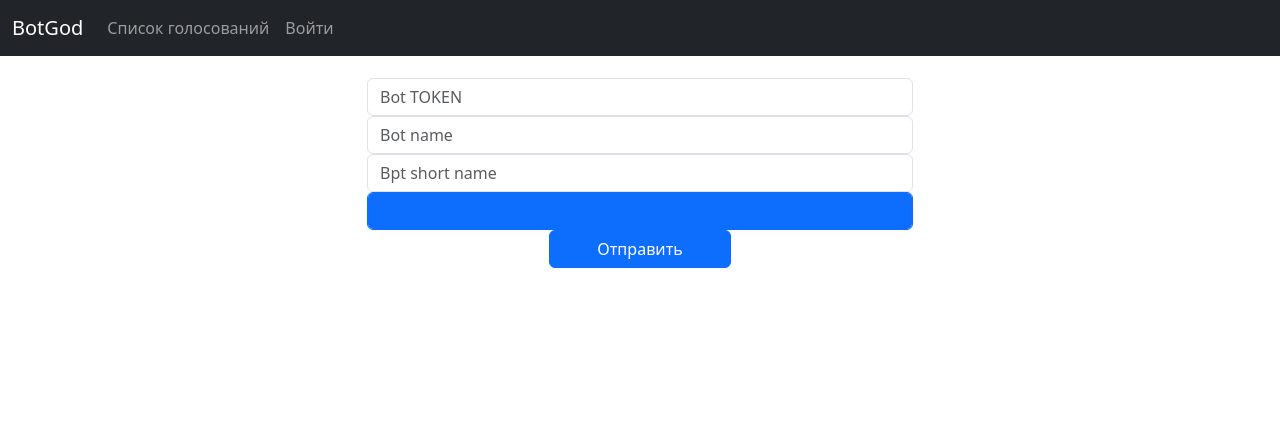
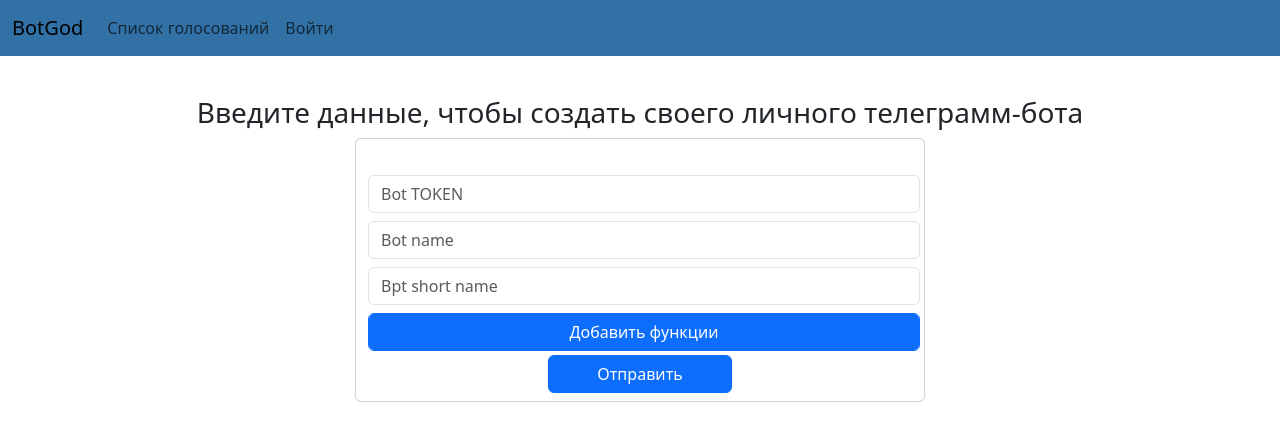
Before and after one commit to setta1a/bot_god, a Django app: page /create_bot/ in a window 1280 px wide. Shown: the top 441 px of the page. Run offline with Django 4.2, Linux system fonts and the light colour scheme; some libraries are stand-ins or nearby versions.

Commit message:
do bot_create page

```diff
--- a/dj_project/settings.py
+++ b/dj_project/settings.py
@@ -119,6 +119,9 @@ USE_TZ = True
 # https://docs.djangoproject.com/en/4.1/howto/static-files/
 
 STATIC_URL = 'static/'
+STATICFILES_DIRS = [
+    'staticroot'
+]
 
 # Default primary key field type
 # https://docs.djangoproject.com/en/4.1/ref/settings/#default-auto-field
--- a/first/templates/base.html
+++ b/first/templates/base.html
@@ -5,8 +5,7 @@
     <meta charset="UTF-8">
     <title>{{ pagetitle }}</title>
     <meta name="viewport" content="width=device-width, initial-scale=1">
-    <link href="{% static 'bootstrap.min.css' %}" rel="stylesheet"
-          integrity="sha384-GLhlTQ8iRABdZLl6O3oVMWSktQOp6b7In1Zl3/Jr59b6EGGoI1aFkw7cmDA6j6gD" crossorigin="anonymous">
+    <link href="{% static 'bootstrap.min.css' %}" rel="stylesheet" crossorigin="anonymous">
 </head>
 <body>
 <header>
--- a/first/templates/create_bot.html
+++ b/first/templates/create_bot.html
@@ -1,13 +1,13 @@
 {% extends 'base.html' %}
 {% block content %}
 <div class="container">
-    <div class="row">
-        <h2>Введите данные, чтобы создать своего личного телеграмм-бота</h2>
-        <form class="col-6 offset-3" method="post" action="/create_bot/"><br>
-            <input type="text" class="form-control" placeholder="Bot TOKEN">
-            <input type="text" class="form-control" placeholder="Bot name">
-            <input type="text" class="form-control" placeholder="Bpt short name">
-            <input type="button" class="form-control btn btn-primary">
+    <div class="row mt-5">
+        <h3 class="mt-5 text-center">Введите данные, чтобы создать своего личного телеграмм-бота</h3>
+        <form class="col-6 offset-3 form card p-2" method="post" action="/create_bot/"><br>
+            <input type="text" class="form-control m-1" placeholder="Bot TOKEN">
+            <input type="text" class="form-control m-1" placeholder="Bot name">
+            <input type="text" class="form-control m-1" placeholder="Bpt short name">
+            <input type="button" class="form-control m-1 btn btn-primary" value="Добавить функции">
             <input class="btn btn-primary col-4 offset-4" type="submit" value="Отправить">
         </form>
     </div>
--- a/first/templates/menu.html
+++ b/first/templates/menu.html
@@ -1,4 +1,4 @@
-<nav class="navbar navbar-expand-md navbar-dark fixed-top bg-dark" style="background-color: #3271a5;">
+<nav class="navbar navbar-expand-md fixed-top" style="background-color: #3271a5; color: white">
     <div class="container-fluid">
         <a class="navbar-brand" href="/">BotGod</a>
         <button class="navbar-toggler" type="button" data-bs-toggle="collapse" data-bs-target="#navbarCollapse"
--- a/requirements.txt
+++ b/requirements.txt
@@ -1 +1,5 @@
 Django==4.1.3
+django-crispy-forms==1.14.0
+crispy-bootstrap5==0.7
+Sphinx==6.1.3
+Pillow==9.4.0
```
Also changed, not shown: staticroot/bootstrap.bundle.min.js (renamed from static/bootstrap.bundle.min.js), staticroot/bootstrap.min.css (renamed from static/bootstrap.min.css).
